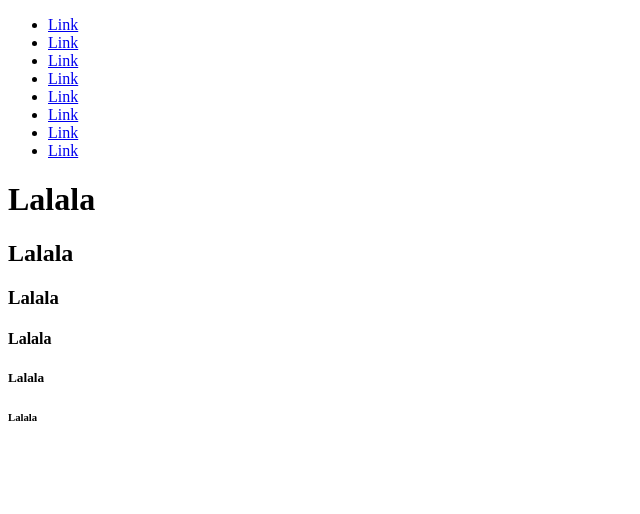
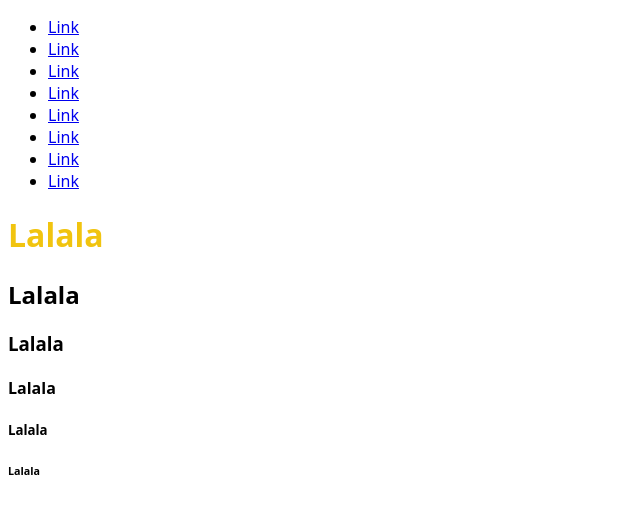
Before and after one commit to geonwoo-jeong/css-masterclass, a website: page index.html in a window 1280 px wide. Shown: the whole page, without its empty margins (0-640 px from the left). Drawn offline with Linux system fonts and the light colour scheme.

Commit message:
color-mod, gray(), system-ui

```diff
--- a/styles.css
+++ b/styles.css
@@ -1,3 +1,17 @@
+body {
+  font-family: system-ui;
+}
+
+h1 {
+  color: #f1c40f;
+}
+
+h1:hover {
+  color: color-mod(#f1c40f lightness(10%));
+}
+
+/* @custom-media and media-range
+
 @custom-media --ipad-size (450px <= width < 850px);
 
 @media (--ipad-size) {
@@ -5,6 +19,8 @@
     background-color: palegoldenrod;
   }
 }
+
+*/
 
 /* CSS Variables , @custom-selector
 
```
